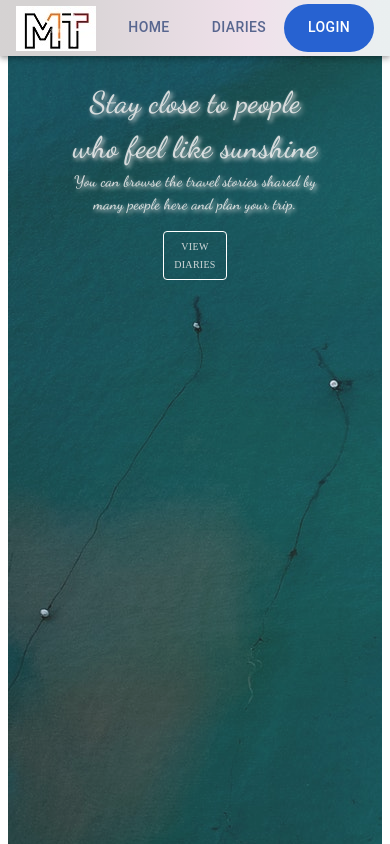
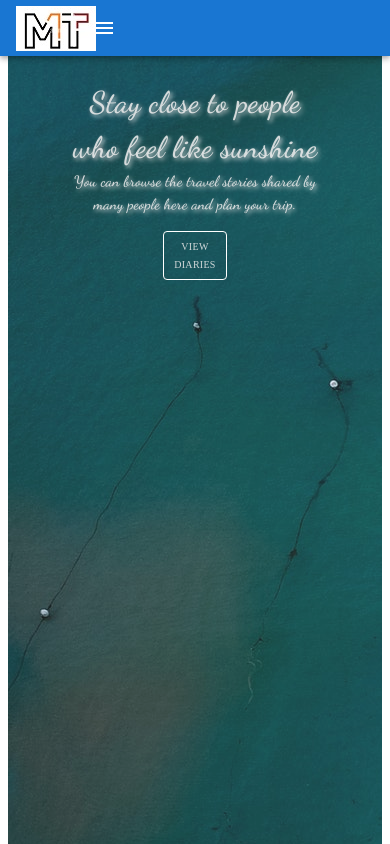
Before and after one commit to MehmeTokgoz/Travel_Diaries_Blog_Project, a React (Vite) app in the folder client/: page / in a window 390 px wide. Shown: the top 844 px of the page. Built offline with nearby package versions, Linux system fonts and the light colour scheme.

Commit message:
navbar => responsive

```diff
--- a/client/src/diaries/diaries.scss
+++ b/client/src/diaries/diaries.scss
@@ -18,20 +18,17 @@
 @media screen and (max-width: 992px) {
   .diaries-main-box {
     .diary-container {
-      display: grid;
       grid-template-columns: auto auto;
       gap: 5px;
       margin-top: 3rem;
       background: url(../assets/new-diaries-bg-1.jpg);
     }
   }
-
 }
 
 @media screen and (max-width: 600px) {
   .diaries-main-box {
     .diary-container {
-      display: grid;
       grid-template-columns: auto;
       gap: 5px;
       margin-top: 3rem;
--- a/client/src/header/Header.jsx
+++ b/client/src/header/Header.jsx
@@ -1,6 +1,6 @@
-import React from "react";
+import React, { useState } from "react";
 import axios from "axios";
-import { useState, useEffect } from "react";
+import { useEffect } from "react";
 import {
   AppBar,
   Toolbar,
@@ -11,9 +11,17 @@ import {
   Snackbar,
   Alert,
   AlertTitle,
+  useMediaQuery,
+  useTheme,
+  IconButton,
+  Drawer,
+  List,
+  ListItem,
+  ListItemText,
 } from "@mui/material";
-import "./header.scss";
 import { Link, useNavigate } from "react-router-dom";
+import MenuIcon from "@mui/icons-material/Menu";
+import CloseIcon from "@mui/icons-material/Close";
 import logo from "../assets/mt.jpg";
 
 const linksArr = ["home", "diaries", "add", "profile", "logout"];
@@ -32,7 +40,7 @@ function Header(props) {
   });
   const { vertical, horizontal, open } = alertPosition;
 
-  //Hide the navigation bar when scrolling.
+  // Hide the navigation bar when scrolling.
   function HideOnScroll(props) {
     const { children } = props;
 
@@ -43,7 +51,7 @@ function Header(props) {
     );
   }
 
-//Send a request to check user.
+  // Send a request to check user.
   const verifyUser = async () => {
     if (localStorage.getItem("token")) {
       await axios
@@ -56,7 +64,7 @@ function Header(props) {
     }
   };
 
- //Call the verifyUser function on the page render and set the user status.
+  // Call the verifyUser function on the page render and set the user status.
   useEffect(() => {
     verifyUser().then(() => {
       if (userId) {
@@ -80,16 +88,61 @@ function Header(props) {
     console.log(isLoggedIn);
   };
 
+  // Responsive Drawer
+  const theme = useTheme();
+  const isMobile = useMediaQuery(theme.breakpoints.down("md"));
+  const [isDrawerOpen, setIsDrawerOpen] = useState(false);
+
+  const handleDrawerToggle = () => {
+    setIsDrawerOpen(!isDrawerOpen);
+  };
+
   return (
     <div>
-      {" "}
       <HideOnScroll {...props}>
         <AppBar className="appbar">
           <Toolbar className="toolbar">
             <img src={logo} alt="#" />
-            <Tabs className="tabs" value={value} onChange={handleLogout}>
-              {isLoggedIn
-                ? linksArr.map((link) => (
+            {isMobile ? (
+              <>
+                <IconButton
+                  edge="start"
+                  aria-label="menu"
+                  onClick={handleDrawerToggle}
+                  color="inherit"
+                >
+                  {isDrawerOpen ? <CloseIcon /> : <MenuIcon />}
+                </IconButton>
+                <Drawer
+                  anchor="left"
+                  open={isDrawerOpen}
+                  onClose={handleDrawerToggle}
+                >
+                  <List>
+                    {(isLoggedIn ? linksArr : loggedOutlinksArr).map((link) => (
+                      <ListItem
+                        buttonbase
+                        key={link}
+                        onClick={handleDrawerToggle}
+                        component={Link}
+                        to={`/${
+                          link === "home" ? "" : link === "logout" ? "" : link
+                        }`}
+                      >
+                        <ListItemText primary={link} />
+                      </ListItem>
+                    ))}
+                  </List>
+                </Drawer>
+              </>
+            ) : (
+              <Tabs
+                className="tabs"
+                value={value}
+                onChange={handleLogout}
+                centered
+              >
+                {(isLoggedIn ? linksArr : loggedOutlinksArr).map((link) => (
                   <Tab
                     id="tab"
                     key={link}
@@ -99,17 +152,9 @@ function Header(props) {
                       link === "home" ? "" : link === "logout" ? "" : link
                     }`}
                   />
-                  ))
-                : loggedOutlinksArr.map((link) => (
-                    <Tab
-                      id="tab"
-                      key={link}
-                      label={link}
-                      LinkComponent={Link}
-                      to={`/${link === "home" ? "" : link}`}
-                    />
                 ))}
               </Tabs>
+            )}
           </Toolbar>
         </AppBar>
       </HideOnScroll>
@@ -117,7 +162,6 @@ function Header(props) {
         open={open}
         autoHideDuration={2000}
         onClose={() => setAlertPosition({ ...alertPosition, open: false })}
-        // onClose={() => setOpen(false)}
         anchorOrigin={{ vertical: "top", horizontal: "right" }}
       >
         <Alert
@@ -135,3 +179,141 @@ function Header(props) {
 }
 
 export default Header;
+
+// import React from "react";
+// import axios from "axios";
+// import { useState, useEffect } from "react";
+// import {
+//   AppBar,
+//   Toolbar,
+//   Tabs,
+//   Tab,
+//   Slide,
+//   useScrollTrigger,
+//   Snackbar,
+//   Alert,
+//   AlertTitle,
+// } from "@mui/material";
+// import "./header.scss";
+// import { Link, useNavigate } from "react-router-dom";
+// import logo from "../assets/mt.jpg";
+
+// const linksArr = ["home", "diaries", "add", "profile", "logout"];
+// const loggedOutlinksArr = ["home", "diaries", "login"];
+
+// function Header(props) {
+//   const [userId, setUserId] = useState();
+//   const [isLoggedIn, setIsLoggedIn] = useState();
+//   const [value, setValue] = useState(false);
+//   const navigate = useNavigate();
+//   const trigger = useScrollTrigger();
+//   const [alertPosition, setAlertPosition] = useState({
+//     open: false,
+//     vertical: "top",
+//     horizontal: "center",
+//   });
+//   const { vertical, horizontal, open } = alertPosition;
+
+//   //Hide the navigation bar when scrolling.
+//   function HideOnScroll(props) {
+//     const { children } = props;
+
+//     return (
+//       <Slide appear={false} direction="down" in={!trigger}>
+//         {children}
+//       </Slide>
+//     );
+//   }
+
+// //Send a request to check user.
+//   const verifyUser = async () => {
+//     if (localStorage.getItem("token")) {
+//       await axios
+//         .post("http://localhost:4000/user/verify", {
+//           token: localStorage.getItem("token"),
+//         })
+//         .then(({ data }) => {
+//           setUserId(data._id);
+//         });
+//     }
+//   };
+
+//  //Call the verifyUser function on the page render and set the user status.
+//   useEffect(() => {
+//     verifyUser().then(() => {
+//       if (userId) {
+//         setIsLoggedIn(true);
+//       } else {
+//         setIsLoggedIn(false);
+//       }
+//     });
+//   }, [verifyUser]);
+//   console.log(isLoggedIn);
+
+//   // Clear local storage items when user logged out
+//   const handleLogout = (e, val, newState) => {
+//     setValue(val);
+//     if (val === 4) {
+//       setAlertPosition({ open: true, ...newState });
+//       localStorage.clear();
+//       navigate("/");
+//       setUserId("");
+//     }
+//     console.log(isLoggedIn);
+//   };
+
+//   return (
+//     <div>
+//       {" "}
+//       <HideOnScroll {...props}>
+//         <AppBar className="appbar">
+//           <Toolbar className="toolbar">
+//             <img src={logo} alt="#" />
+//             <Tabs className="tabs" value={value} onChange={handleLogout}>
+//               {isLoggedIn
+//                 ? linksArr.map((link) => (
+//                     <Tab
+//                       id="tab"
+//                       key={link}
+//                       label={link}
+//                       LinkComponent={Link}
+//                       to={`/${
+//                         link === "home" ? "" : link === "logout" ? "" : link
+//                       }`}
+//                     />
+//                   ))
+//                 : loggedOutlinksArr.map((link) => (
+//                     <Tab
+//                       id="tab"
+//                       key={link}
+//                       label={link}
+//                       LinkComponent={Link}
+//                       to={`/${link === "home" ? "" : link}`}
+//                     />
+//                   ))}
+//             </Tabs>
+//           </Toolbar>
+//         </AppBar>
+//       </HideOnScroll>
+//       <Snackbar
+//         open={open}
+//         autoHideDuration={2000}
+//         onClose={() => setAlertPosition({ ...alertPosition, open: false })}
+//         // onClose={() => setOpen(false)}
+//         anchorOrigin={{ vertical: "top", horizontal: "right" }}
+//       >
+//         <Alert
+//           id="alert"
+//           onClose={() => setAlertPosition({ ...alertPosition, open: false })}
+//           severity="success"
+//           sx={{ width: "100%" }}
+//         >
+//           <AlertTitle>SUCCESS</AlertTitle>
+//           Logout successful!
+//         </Alert>
+//       </Snackbar>
+//     </div>
+//   );
+// }
+
+// export default Header;
--- a/client/src/header/header.scss
+++ b/client/src/header/header.scss
@@ -7,6 +7,12 @@ $main-color: rgb(39, 98, 209);
     max-width: 80px;
     max-height: 50px;
     background: transparent;
+  }
+
+  #menuIcon {
+    background-color: red;
+    color: #ffffff;
+    width: 120px;
   }
 }
 
```
Lines whose indentation alone changed are shown as unchanged.
